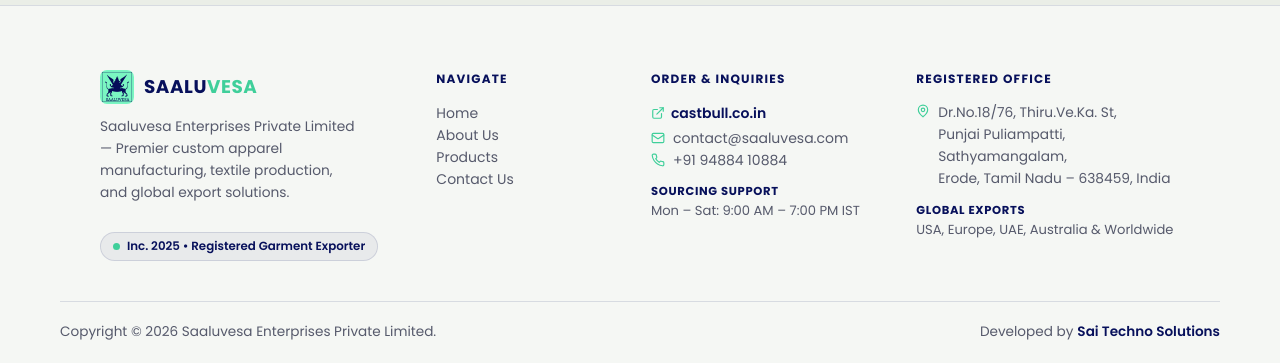
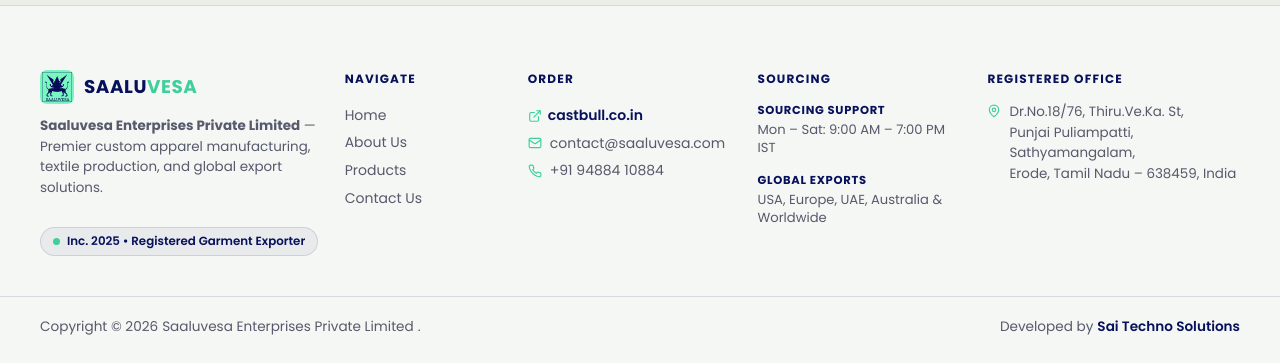
Before and after one commit to kalaiyarasiravi15/saaluvesa_enterprises_live, a React (Vite) app in the folder Frontend/: page /contact in a window 1280 px wide. Shown: the part 1678-2041 px from the top of the page. Built offline with nearby package versions, Linux system fonts and the light colour scheme; no server answers.

Commit message:
Fix Footer width alignment to match full wrap container (1400px), structure 5 distinct columns, remove global text-align justify, and add notranslate to brand names so SAALUVESA spelling is never corrupted

```diff
--- a/Frontend/src/components/Footer.css
+++ b/Frontend/src/components/Footer.css
@@ -1,5 +1,5 @@
 /* =====================================================
-   SITE FOOTER — clean, left-aligned, no word-stretch
+   SITE FOOTER — 5 Columns, Full .wrap Width Alignment
    ===================================================== */
 
 .site-footer {
@@ -20,13 +20,14 @@
   word-break: normal !important;
 }
 
-/* ── Grid ── */
+/* ── 5-Column Grid spanning full container width ── */
 .site-footer__grid {
   display: grid;
-  grid-template-columns: minmax(0, 1.5fr) minmax(0, 0.9fr) minmax(0, 1.15fr) minmax(0, 1.3fr);
-  gap: 28px 32px;
-  max-width: 1160px;
+  grid-template-columns: minmax(0, 1.5fr) minmax(0, 0.85fr) minmax(0, 1.1fr) minmax(0, 1.1fr) minmax(0, 1.35fr);
+  gap: 28px 24px;
+  max-width: var(--container);
   margin: 0 auto;
+  padding: 0 clamp(16px, 3.5vw, 40px);
   padding-bottom: clamp(28px, 3.5vw, 40px);
   border-bottom: 1px solid var(--color-line);
   position: relative;
@@ -67,9 +68,8 @@
 .site-footer__brand-desc {
   margin-top: 12px;
   color: var(--color-ink-soft);
-  font-size: 0.86rem;
-  line-height: 1.6;
-  max-width: 30ch;
+  font-size: 0.84rem;
+  line-height: 1.55;
 }
 
 .site-footer__trust-badge {
@@ -110,13 +110,13 @@
   font-weight: 700;
 }
 
-/* Plain navigation links */
+/* Navigation links */
 .site-footer__col > a,
 .site-footer__col > a:visited {
   display: block;
   color: var(--color-ink-soft);
   font-size: 0.875rem;
-  line-height: 1;
+  line-height: 1.4;
   padding: 4px 0;
   transition: color 0.2s var(--ease);
 }
@@ -134,7 +134,7 @@
   display: block;
 }
 
-/* ── Castbull store link ── */
+/* ── Castbull link ── */
 .site-footer__castbull-link {
   display: inline-flex !important;
   align-items: center;
@@ -150,7 +150,7 @@
   color: var(--color-mint-dim) !important;
 }
 
-/* ── Email / Phone contact items ── */
+/* ── Contact items ── */
 .site-footer__contact-item {
   display: flex !important;
   align-items: center;
@@ -165,10 +165,10 @@
   color: var(--color-navy);
 }
 
-/* ── Sourcing Hours ── */
+/* ── Sourcing & Hours ── */
 .site-footer__hours {
-  margin-top: 12px !important;
-  padding: 0 !important;
+  margin-top: 0;
+  padding: 0;
 }
 
 .site-footer__hours .hours-label {
@@ -188,29 +188,9 @@
   line-height: 1.4;
 }
 
-/* ── Registered Office address ── */
-.site-footer__address {
-  display: flex;
-  align-items: flex-start;
-  gap: 8px;
-  padding: 0;
-}
-
-.footer-icon--location {
-  margin-top: 2px;
-  flex-shrink: 0;
-}
-
-.site-footer__address p {
-  margin: 0;
-  font-size: 0.86rem;
-  line-height: 1.6;
-  color: var(--color-ink-soft);
-}
-
-/* ── Global Exports note ── */
+/* ── Global Exports ── */
 .site-footer__exports {
-  margin-top: 12px !important;
+  margin-top: 14px !important;
   padding: 0 !important;
 }
 
@@ -231,6 +211,26 @@
   line-height: 1.4;
 }
 
+/* ── Address ── */
+.site-footer__address {
+  display: flex;
+  align-items: flex-start;
+  gap: 8px;
+  padding: 0;
+}
+
+.footer-icon--location {
+  margin-top: 2px;
+  flex-shrink: 0;
+}
+
+.site-footer__address p {
+  margin: 0;
+  font-size: 0.84rem;
+  line-height: 1.55;
+  color: var(--color-ink-soft);
+}
+
 /* ── Bottom bar ── */
 .site-footer__bottom {
   display: flex;
@@ -238,9 +238,9 @@
   justify-content: space-between;
   gap: 20px;
   flex-wrap: wrap;
-  max-width: 1160px;
+  max-width: var(--container);
   margin: 0 auto;
-  padding: 20px 0 24px;
+  padding: 20px clamp(16px, 3.5vw, 40px) 24px;
   font-size: 0.85rem;
   color: var(--color-ink-soft);
   position: relative;
@@ -272,33 +272,18 @@
 }
 
 /* =====================================================
-   RESPONSIVE
+   RESPONSIVE BREAKPOINTS
    ===================================================== */
 
-/* iPad / Tablet (769–1024px) */
-@media (min-width: 769px) and (max-width: 1024px) {
-  .site-footer {
-    padding-top: clamp(36px, 5vw, 48px);
+/* Large Tablet (769px–1100px) — 3 Columns */
+@media (max-width: 1100px) {
+  .site-footer__grid {
+    grid-template-columns: repeat(3, minmax(0, 1fr));
+    gap: 32px 28px;
   }
-
-  .site-footer__grid {
-    grid-template-columns: repeat(2, minmax(0, 1fr));
-    gap: 32px 36px;
-    padding-bottom: 36px;
-  }
-
-  .site-footer__bottom {
-    flex-direction: row;
-    flex-wrap: nowrap;
-    padding: 22px 0 28px;
-    font-size: 0.82rem;
-  }
-
-  .site-footer__copy { flex: 1 1 auto; min-width: 0; }
-  .site-footer__dev  { flex-shrink: 0; white-space: nowrap; }
 }
 
-/* Tablet (≤768px) — 2 columns */
+/* Small Tablet (541px–768px) — 2 Columns */
 @media (max-width: 768px) {
   .site-footer {
     padding-top: 40px;
@@ -314,12 +299,12 @@
     flex-direction: column;
     align-items: flex-start;
     gap: 8px;
-    padding: 18px 0 22px;
+    padding: 18px 20px 22px;
     font-size: 0.82rem;
   }
 }
 
-/* Mobile (≤540px) — single column, centered */
+/* Mobile (≤540px) — Single Column */
 @media (max-width: 540px) {
   .site-footer {
     padding-top: 32px;
@@ -328,44 +313,20 @@
   .site-footer__grid {
     grid-template-columns: 1fr;
     gap: 22px;
-    padding-bottom: 24px;
+    padding: 0 16px 24px;
   }
 
-  /* On mobile, center brand block */
   .site-footer__brand {
     display: flex;
     flex-direction: column;
-    align-items: center;
-  }
-
-  .site-footer__brand-row {
-    justify-content: center;
-  }
-
-  /* Override the universal left-align ONLY for mobile centering */
-  .site-footer__brand *,
-  .site-footer__brand {
-    text-align: center !important;
-  }
-
-  .site-footer__brand-desc {
-    max-width: 100%;
-  }
-
-  .site-footer__trust-badge {
-    align-self: center;
-  }
-
-  /* Content columns stay left-aligned on mobile */
-  .site-footer__col {
-    display: block;
+    align-items: flex-start;
   }
 
   .site-footer__bottom {
     flex-direction: column;
     align-items: center;
     gap: 6px;
-    padding: 16px 0 20px;
+    padding: 16px 16px 20px;
     font-size: 0.78rem;
   }
 
@@ -374,11 +335,3 @@
     text-align: center !important;
   }
 }
-
-/* Extra-small (≤380px) */
-@media (max-width: 380px) {
-  .site-footer__bottom {
-    font-size: 0.74rem;
-    padding: 14px 0 18px;
-  }
-}
--- a/Frontend/src/components/Footer.jsx
+++ b/Frontend/src/components/Footer.jsx
@@ -9,16 +9,16 @@
   return (
     <footer className="site-footer">
       <div className="wrap site-footer__grid">
-        {/* Column 1: Brand & Trust Badge */}
+        {/* Column 1: Brand & Registration */}
         <div className="site-footer__brand">
-          <div className="site-footer__brand-row">
+          <div className="site-footer__brand-row notranslate" translate="no">
             <img className="brand__logo" src={logo} alt="Saaluvesa" />
-            <span className="brand__text">
+            <span className="brand__text notranslate" translate="no">
               SAALU<span>VESA</span>
             </span>
           </div>
           <p className="site-footer__brand-desc">
-            Saaluvesa Enterprises Private Limited — Premier custom apparel manufacturing, textile production, and global export solutions.
+            <strong className="notranslate" translate="no">Saaluvesa Enterprises Private Limited</strong> — Premier custom apparel manufacturing, textile production, and global export solutions.
           </p>
           <div className="site-footer__trust-badge">
             <span className="trust-badge__dot" />
@@ -26,7 +26,7 @@
           </div>
         </div>
 
-        {/* Column 2: Navigation */}
+        {/* Column 2: Navigate */}
         <div className="site-footer__col">
           <h4>Navigate</h4>
           <a href="/#home">Home</a>
@@ -35,9 +35,9 @@
           <Link to="/contact">Contact Us</Link>
         </div>
 
-        {/* Column 3: Order & Sourcing Inquiries */}
+        {/* Column 3: Order */}
         <div className="site-footer__col">
-          <h4>Order & Inquiries</h4>
+          <h4>Order</h4>
           <a
             href="https://castbull.co.in"
             target="_blank"
@@ -49,7 +49,7 @@
               <polyline points="15 3 21 3 21 9" />
               <line x1="10" y1="14" x2="21" y2="3" />
             </svg>
-            <span>castbull.co.in</span>
+            <span className="notranslate" translate="no">castbull.co.in</span>
           </a>
 
           <a href="mailto:contact@saaluvesa.com" className="site-footer__contact-item">
@@ -57,23 +57,31 @@
               <rect width="20" height="16" x="2" y="4" rx="2" />
               <path d="m22 7-8.97 5.7a1.94 1.94 0 0 1-2.06 0L2 7" />
             </svg>
-            <span>contact@saaluvesa.com</span>
+            <span className="notranslate" translate="no">contact@saaluvesa.com</span>
           </a>
 
           <a href="tel:+919488410884" className="site-footer__contact-item">
             <svg viewBox="0 0 24 24" fill="none" stroke="currentColor" strokeWidth="2" strokeLinecap="round" strokeLinejoin="round" className="footer-icon">
               <path d="M22 16.92v3a2 2 0 0 1-2.18 2 19.79 19.79 0 0 1-8.63-3.07 19.5 19.5 0 0 1-6-6 19.79 19.79 0 0 1-3.07-8.67A2 2 0 0 1 4.11 2h3a2 2 0 0 1 2 1.72 12.84 12.84 0 0 0 .7 2.81 2 2 0 0 1-.45 2.11L8.09 9.91a16 16 0 0 0 6 6l1.27-1.27a2 2 0 0 1 2.11-.45 12.84 12.84 0 0 0 2.81.7A2 2 0 0 1 22 16.92z" />
             </svg>
-            <span>+91 94884 10884</span>
+            <span className="notranslate" translate="no">+91 94884 10884</span>
           </a>
+        </div>
 
+        {/* Column 4: Sourcing */}
+        <div className="site-footer__col">
+          <h4>Sourcing</h4>
           <div className="site-footer__hours">
             <span className="hours-label">Sourcing Support</span>
             <span className="hours-val">Mon – Sat: 9:00 AM – 7:00 PM IST</span>
           </div>
+          <div className="site-footer__exports">
+            <span className="exports-label">Global Exports</span>
+            <span className="exports-val">USA, Europe, UAE, Australia &amp; Worldwide</span>
+          </div>
         </div>
 
-        {/* Column 4: Registered Office & Export Destinations */}
+        {/* Column 5: Registered Office */}
         <div className="site-footer__col">
           <h4>Registered Office</h4>
           <div className="site-footer__address">
@@ -89,21 +97,17 @@
               Erode, Tamil Nadu – 638459, India
             </p>
           </div>
-          <div className="site-footer__exports">
-            <span className="exports-label">Global Exports</span>
-            <span className="exports-val">USA, Europe, UAE, Australia &amp; Worldwide</span>
-          </div>
         </div>
       </div>
 
       <div className="wrap site-footer__bottom">
         <span className="site-footer__copy">
-          Copyright &copy; {year} Saaluvesa Enterprises Private Limited.
+          Copyright &copy; {year} <span className="notranslate" translate="no">Saaluvesa Enterprises Private Limited</span>.
         </span>
         <span className="site-footer__dev">
           Developed by{" "}
           <strong>
-            <a href="https://saitechnosolutions.com/" target="_blank" rel="noopener noreferrer">
+            <a href="https://saitechnosolutions.com/" target="_blank" rel="noopener noreferrer" className="notranslate" translate="no">
               Sai Techno Solutions
             </a>
           </strong>
--- a/Frontend/src/components/Header.jsx
+++ b/Frontend/src/components/Header.jsx
@@ -98,9 +98,9 @@
     <div className="header-wrapper">
       <header className={`site-header ${scrolled ? "is-scrolled" : ""}`}>
         <div className="wrap site-header__row">
-          <Link to="/" className="brand" aria-label="Saaluvesa Home" onClick={handleNavigate}>
+          <Link to="/" className="brand notranslate" translate="no" aria-label="Saaluvesa Home" onClick={handleNavigate}>
             <img className="brand__logo" src={logo} alt="Saaluvesa" />
-            <span className="brand__text">
+            <span className="brand__text notranslate" translate="no">
               SAALU<span>VESA</span>
             </span>
           </Link>
--- a/Frontend/src/components/LanguageSelector.jsx
+++ b/Frontend/src/components/LanguageSelector.jsx
@@ -195,7 +195,8 @@
     >
       <button
         type="button"
-        className="lang-selector__trigger"
+        className="lang-selector__trigger notranslate"
+        translate="no"
         aria-haspopup="listbox"
         aria-expanded={open}
         aria-label={`Language: ${selected.label}. Click to change language.`}
@@ -213,7 +214,7 @@
           <path d="M1.5 7.5h17M1.5 12.5h17" stroke="currentColor" strokeWidth="1.4" strokeLinecap="round" />
         </svg>
 
-        <span className="lang-selector__label">{selected.native}</span>
+        <span className="lang-selector__label notranslate" translate="no">{selected.native}</span>
 
         <svg
           className="lang-selector__chevron"
--- a/Frontend/src/index.css
+++ b/Frontend/src/index.css
@@ -142,7 +142,7 @@
 }
 
 p {
-  text-align: justify;
+  text-align: left;
 }
 
 a {
```
